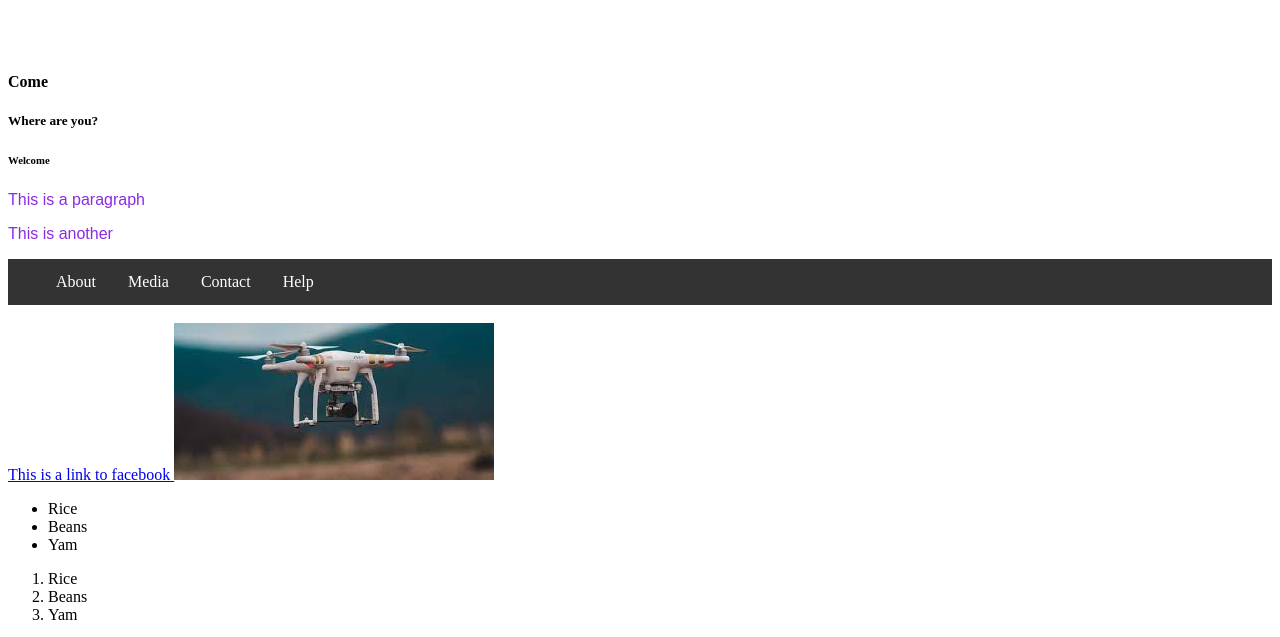
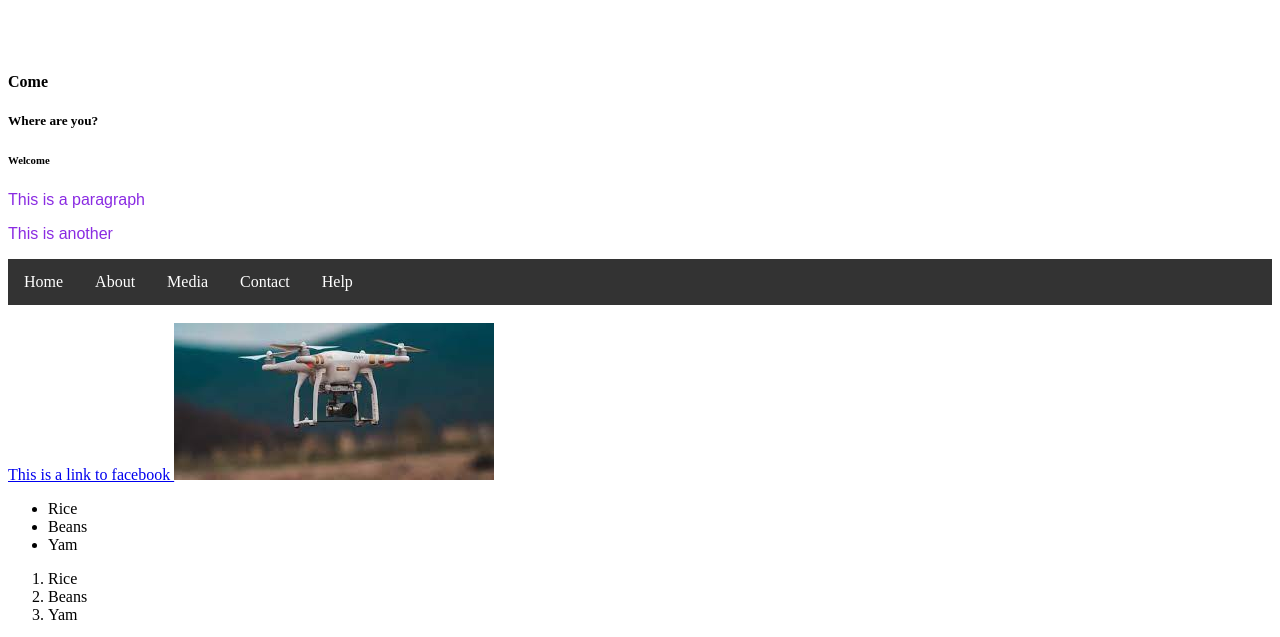
Before and after one commit to Onyedikachi1/test, a plain HTML site: page index.html in a window 1280 px wide. Shown: the part 152-789 px from the top of the page. Drawn offline with Linux system fonts and the light colour scheme.

Commit message:
index.html

```diff
--- a/index.html
+++ b/index.html
@@ -19,7 +19,7 @@
         <p> This is another</p>
         </header>
         <ul class="navi">
-         <li class="list"> <a class="active" href="index.html" Home></a></li>
+         <li class="list"> <a class="active" href="index.html"> Home</a></li>
          <li class="list"><a href="fresh.html"> About </a></li>
          <li class="list"><a href="photo.html"> Media </a></li>
          <li class="list"><a href="#contact"> Contact </a></li>
```
